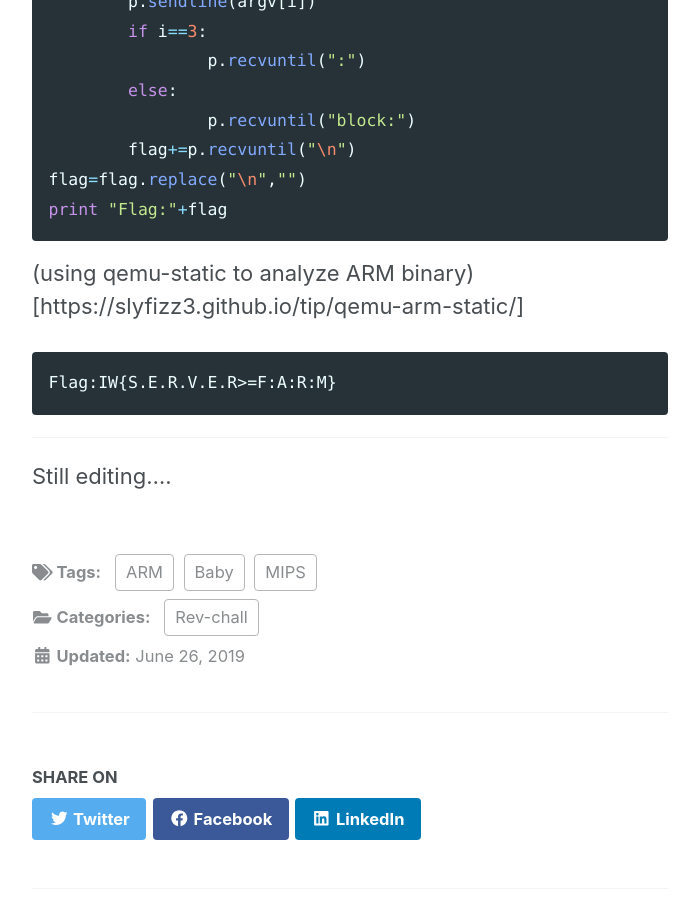
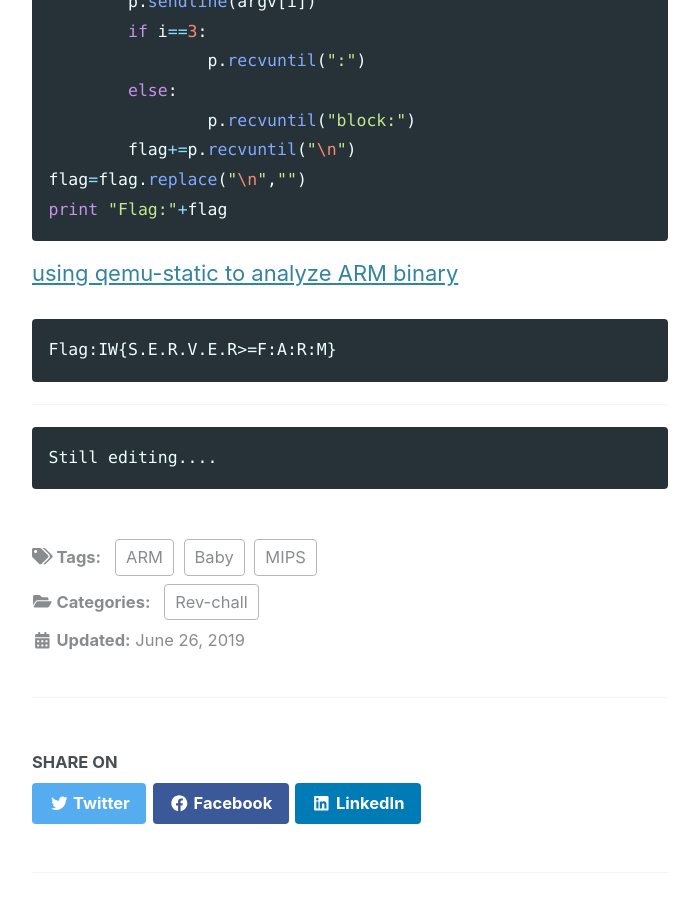
Before and after one commit to slyfizz3/slyfizz3.github.io, a Jekyll site: the page built from _posts/2019-06-26-Rev chall[Baby].md, in a window 1280 px wide and 900 px high, scrolled down 5175 px. Shown: the whole window, without its empty margins (290-989 px from the left). Built offline with Jekyll 4.4.1, drawn with Linux system fonts in a browser that asks for light colours; cached includes are drawn as plain includes; nearby versions of some CDN libraries.

Commit message:
Update 2019-06-26-Rev chall[Baby].md

````diff
--- a/_posts/2019-06-26-Rev chall[Baby].md
+++ b/_posts/2019-06-26-Rev chall[Baby].md
@@ -192,11 +192,13 @@ flag=flag.replace("\n","")
 print "Flag:"+flag
 ```
 
-(using qemu-static to analyze ARM binary)[https://slyfizz3.github.io/tip/qemu-arm-static/]
+[using qemu-static to analyze ARM binary](https://slyfizz3.github.io/tip/qemu-arm-static/)
 
 ```
 Flag:IW{S.E.R.V.E.R>=F:A:R:M}
 ```
 -----
 
+```
 Still editing....
+```
````
